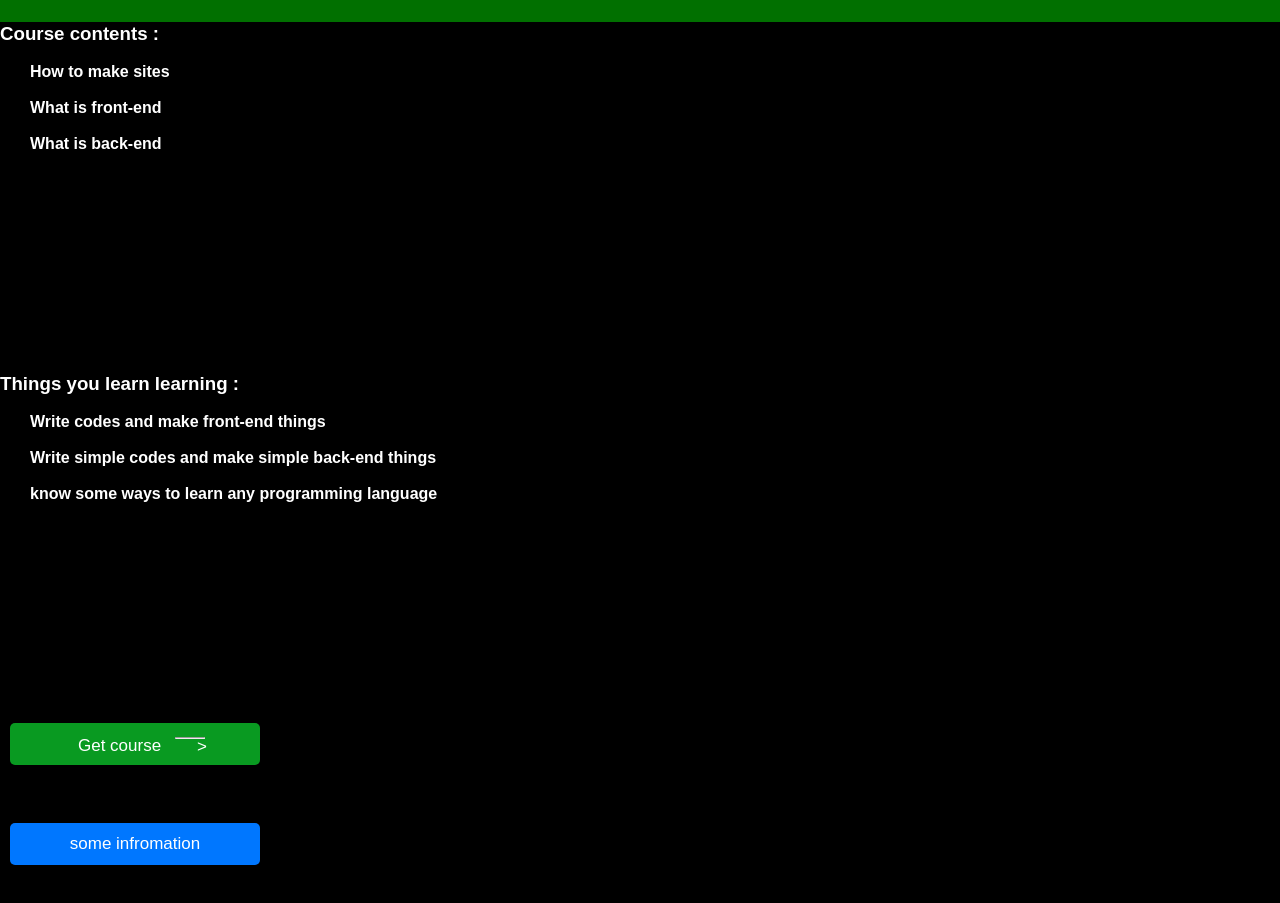
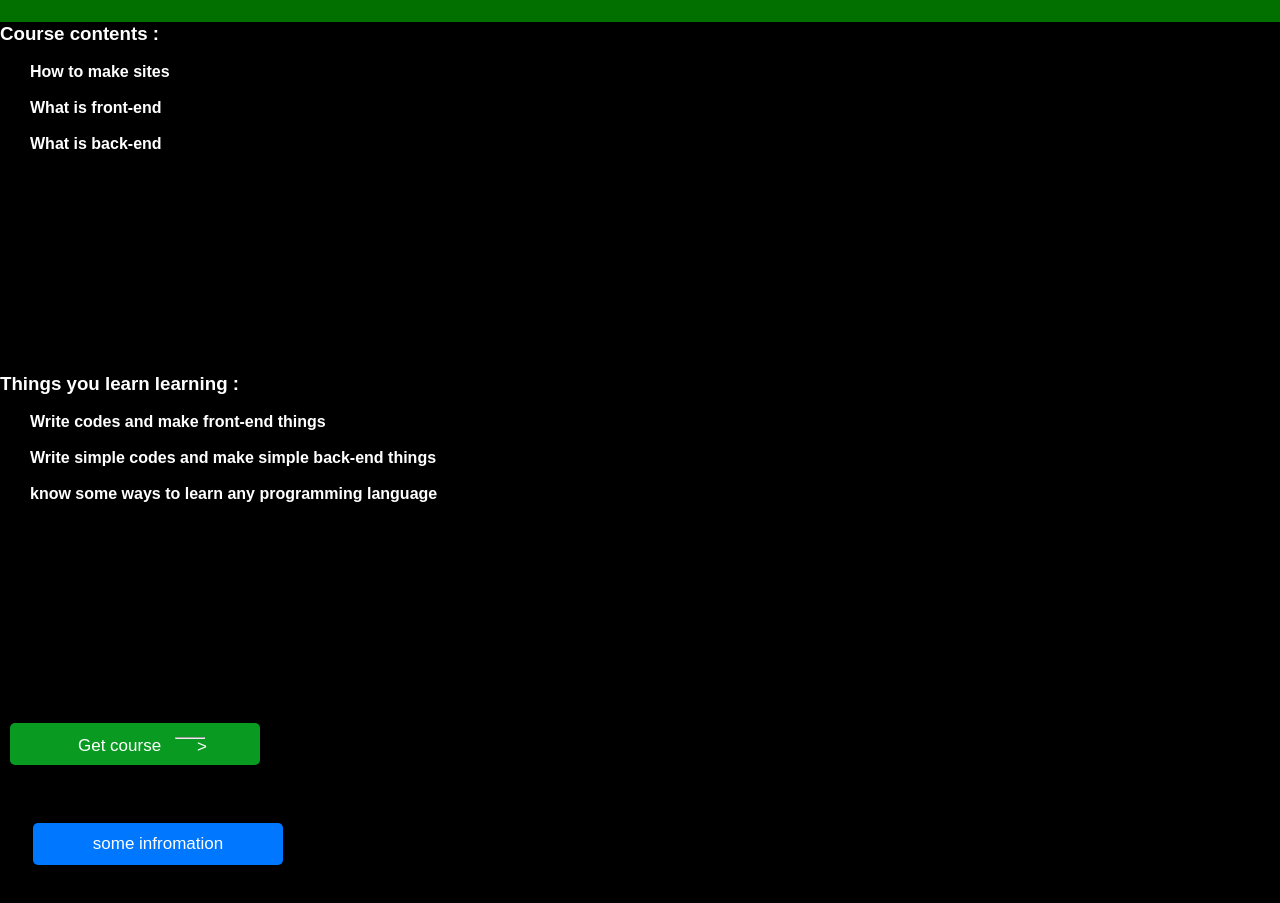
Before and after one commit to Ahmedsportdev/simple-design, a plain HTML site: page index.html in a window 1280 px wide. Shown: the part 277-1180 px from the top of the page. Drawn offline with Linux system fonts and the light colour scheme.

Commit message:
Update btn.css

```diff
--- a/btn.css
+++ b/btn.css
@@ -19,7 +19,7 @@ button{
     background-color: #0077ff;
     position: absolute;
     top: 1100px;
-    left: 10px;
+    left: 33px;
 }
 
 #icon{
```
